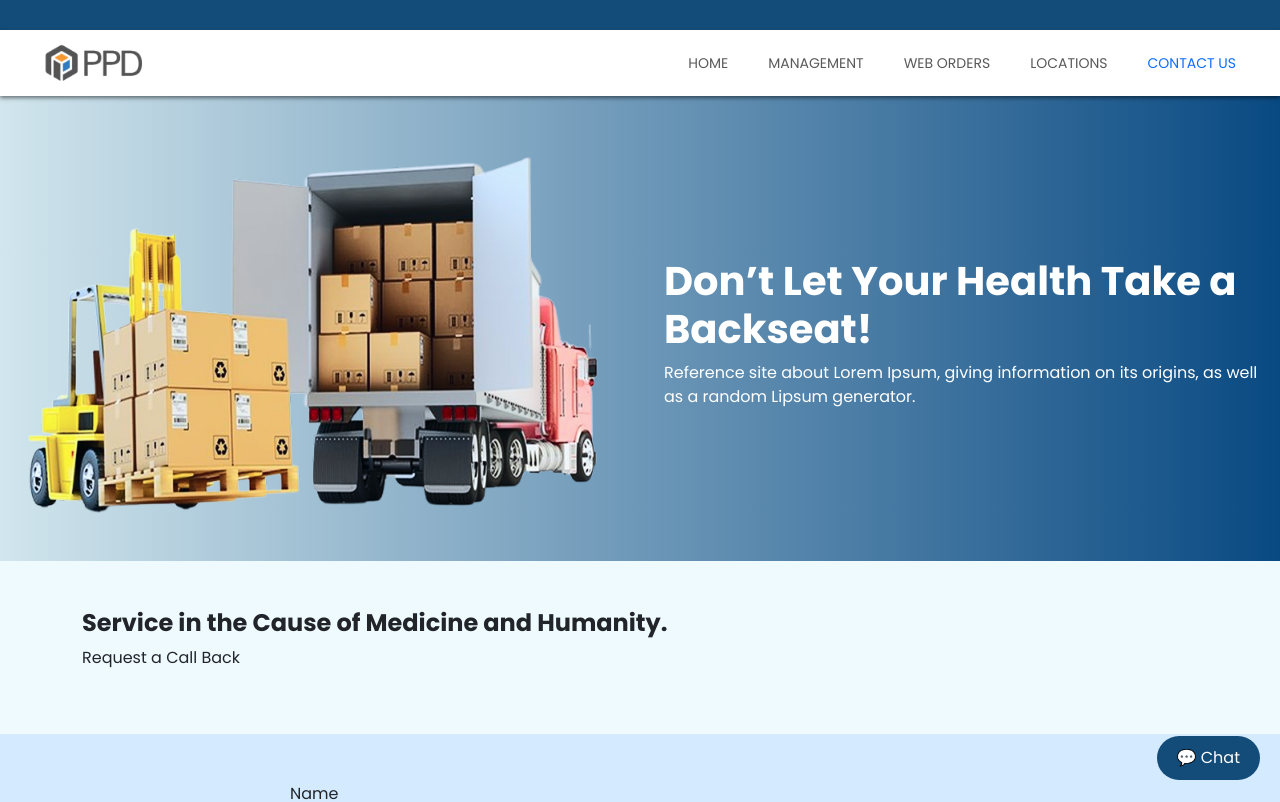
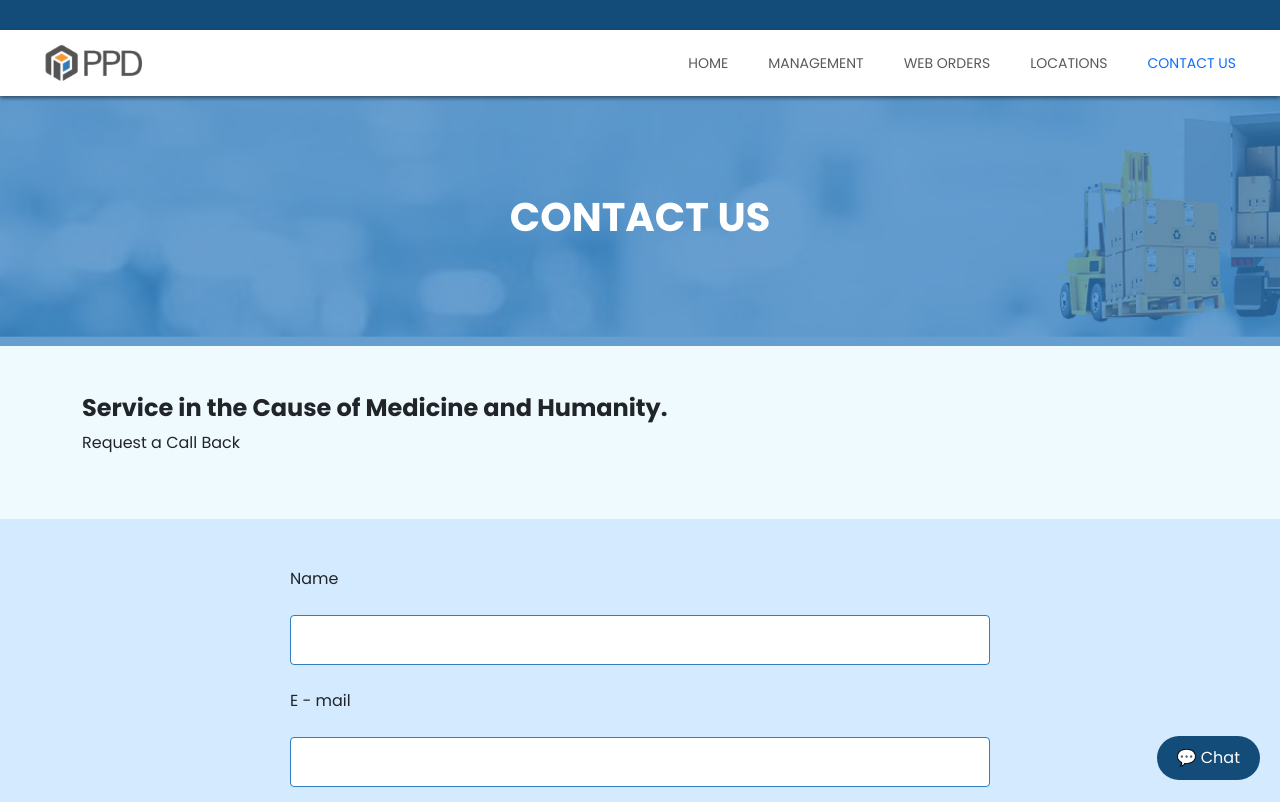
Before and after one commit to GoldenRoyceDesign/palepu, a React (Create React App) app: page /contact in a window 1280 px wide. Shown: the top 802 px of the page. Built offline with nearby package versions, Linux system fonts and the light colour scheme; the HTML template or start-up script is replaced by a standard one.

Commit message:
first commit

```diff
--- a/src/App.css
+++ b/src/App.css
@@ -453,6 +453,18 @@
   overflow: hidden;
 }
 
+.contact-bg{
+  background-image: url('./assets/contact-bg.png');
+  background-position: center;
+  background-size: cover;
+  height: 250px;
+  display: flex;
+  flex-direction: column;
+  justify-content: center;
+  align-items: center;
+  color: white;
+}
+
 .contact > .row{
   background: linear-gradient(to right, #D3E7EE, #074881);
   color: white;
--- a/src/pages/Contact.jsx
+++ b/src/pages/Contact.jsx
@@ -1,5 +1,5 @@
 import React, { useEffect, useState } from 'react'
-import contact from '../assets/contact.png'
+// import contact from '../assets/contact.png'
 // import logo from '../assets/logo.png'
 // import location from '../assets/location-vector.png'
 // import contactvec from '../assets/contact-vector.png'
@@ -54,7 +54,7 @@ const Contact = () => {
   return (
     <>
       <div className='contact'>
-        <div className='row d-flex justify-content-center align-items-center pt-5 pb-4'>
+        {/* <div className='row d-flex justify-content-center align-items-center pt-5 pb-4'>
           <div className='col-md-6' data-aos="zoom-in-up">
             <img src={contact} alt='contact-image' className='img-fluid' />
           </div>
@@ -64,6 +64,10 @@ const Contact = () => {
             <p>Reference site about Lorem Ipsum, giving information on its origins, as well
               as a random Lipsum generator.</p>
           </div>
+        </div> */}
+
+        <div className='contact-bg p-5 text-center d-flex justify-content-center align-items-center'>
+          <h1 className='text-white' data-aos="zoom-in"><strong>CONTACT US</strong></h1>
         </div>
 
 
```
Also changed, not shown: src/assets/contact-bg.png (added).
